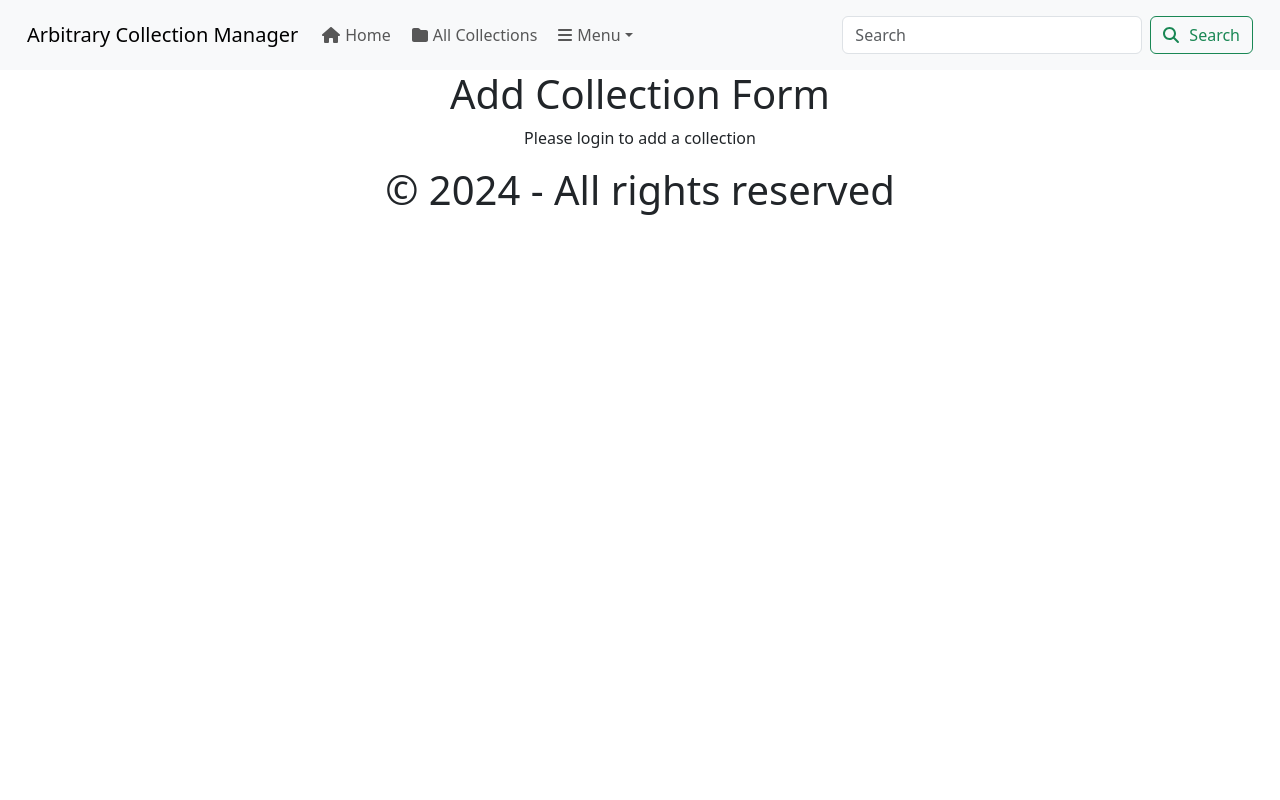
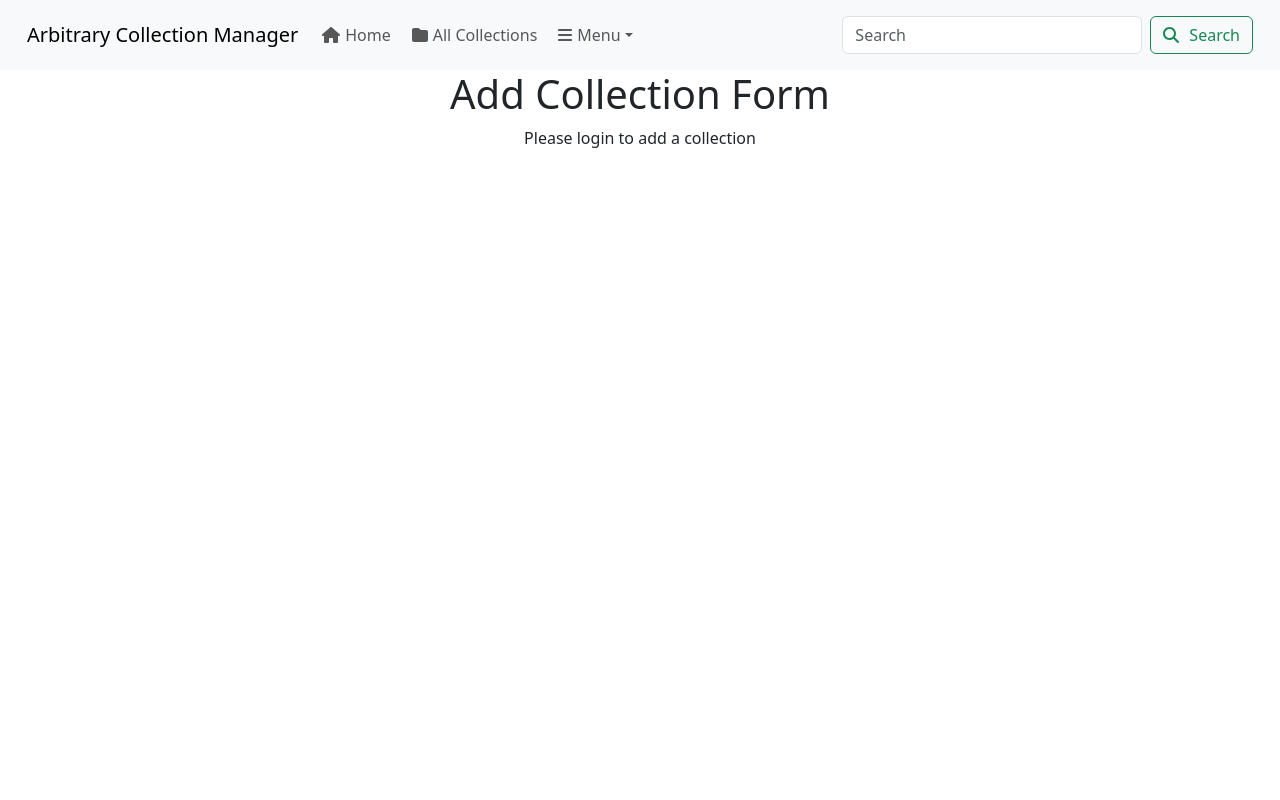
Before and after one commit to Samonto-Karmaker/Itransition-Collection-Management-App, a React (Create React App) app in the folder client/: page /add-collection in a window 1280 px wide. Shown: the top 800 px of the page. Built offline with nearby package versions, Linux system fonts and the light colour scheme.

Commit message:
Updated body and footer components to use CSS classes

```diff
--- a/client/src/App.css
+++ b/client/src/App.css
@@ -125,6 +125,18 @@ hr {
   border-radius: 4px;
 }
 
+.body {
+  display: flex;
+  flex-direction: column;
+  min-height: 100vh;
+}
+
+.footer {
+  margin-top: auto;
+  padding: 20px 0;
+  background-color: #f8f9fa;
+}
+
 @media (min-width: 768px) {
   .add-item-form {
       width: 50%;
--- a/client/src/view/body/Body.js
+++ b/client/src/view/body/Body.js
@@ -9,7 +9,7 @@ import AddItemForm from "./item-components/AddItemForm";
 
 const Body = () => {
 	return (
-		<>
+		<div className="body">
 			<Routes>
         		<Route exact path="/" element={<Home />} />
         		<Route exact path="/collections" element={<AllCollections />} />
@@ -19,7 +19,7 @@ const Body = () => {
 				<Route exact path="/collections/:id" element={<CollectionDetails />} />
 				<Route exact path="/collections/add-item" element={<AddItemForm />} />
 			</Routes>
-		</>
+		</div>
 	);
 };
 
--- a/client/src/view/footer/Footer.js
+++ b/client/src/view/footer/Footer.js
@@ -1,6 +1,6 @@
 const Footer = () => {
   return (
-    <footer>
+    <footer className="footer">
         <h1>&copy; 2024 - All rights reserved</h1>
     </footer>
   );
```
